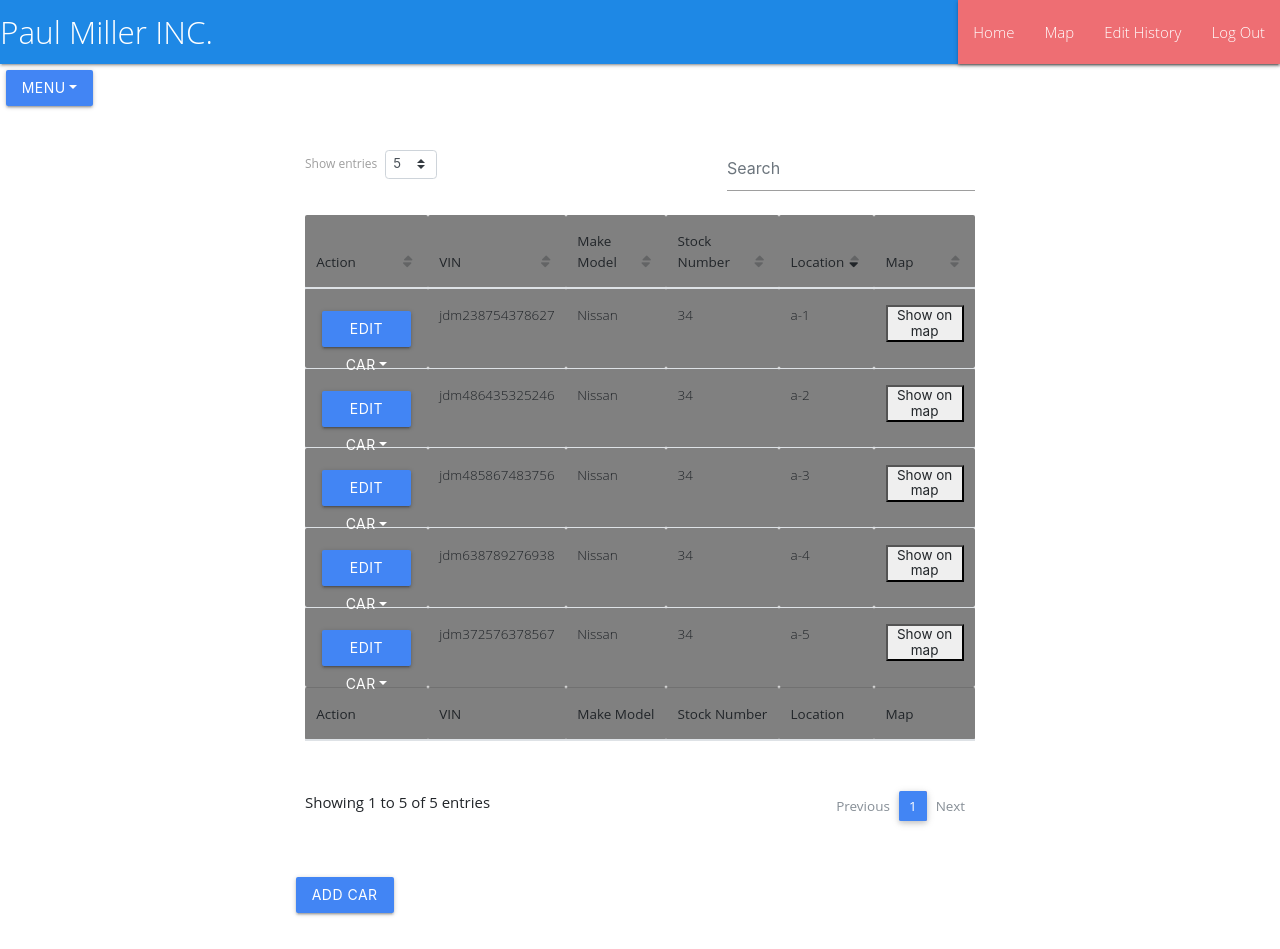
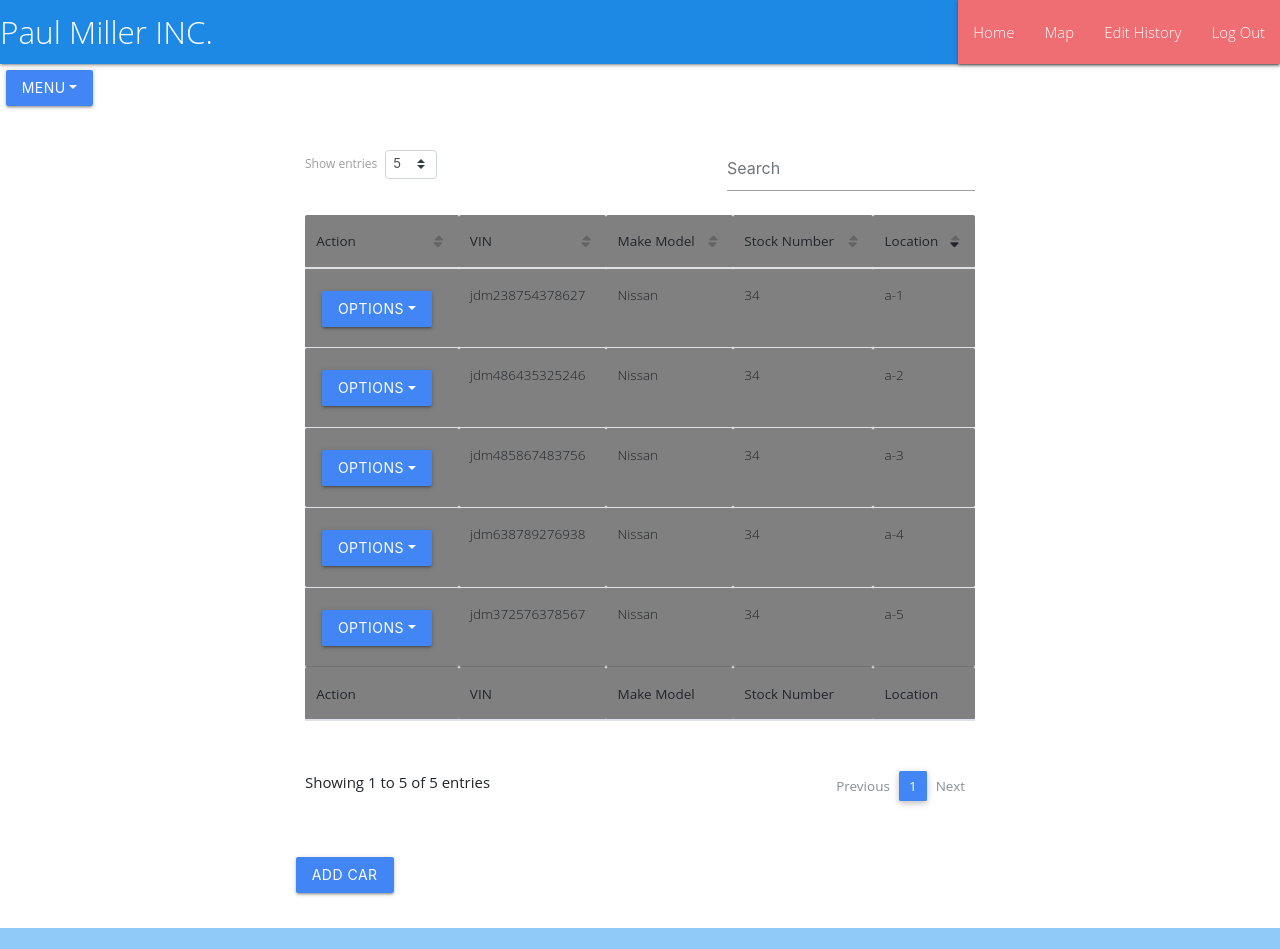
Before and after one commit to jaredhynes/PaulMillerParkingManager, a React (Create React App) app in the folder my-app/: page / in a window 1280 px wide. After the commit the page ends 928 px from the top, so only its background shows below. Built offline with nearby package versions, Linux system fonts and the light colour scheme; data requests are answered from the project's data file.

Commit message:
show on map looks better

```diff
--- a/my-app/src/Components/Views/ParkingMap.js
+++ b/my-app/src/Components/Views/ParkingMap.js
@@ -8,7 +8,7 @@
 function ParkingMap(props) {
   let carList = props.carList
 
-  let cars2d = [...Array(6)].map(e => [...Array(6)].map(a => null));
+  let cars2d = [...Array(6)].map(() => Array(6).fill(null));
 
   carList.map(car => {
     let location = car.newSpot
--- a/my-app/src/Components/Views/TableOfCars.js
+++ b/my-app/src/Components/Views/TableOfCars.js
@@ -15,16 +15,13 @@
 const TableOfCars = (props) => {
 
     props.carList.map(car => {
-        car.bttn = <DropdownButton id="dropdown-basic-button" title="Edit car">
+        car.bttn = <DropdownButton id="dropdown-basic-button" title="Options">
         <Dropdown.Item onClick={() => props.swalEditCar(car)}>Change Location</Dropdown.Item>
         <Dropdown.Item onClick={() => swalArchiveCar(car)}>Archive Car</Dropdown.Item>
         <Dropdown.Item onClick={() => swalDeleteCar(car)}>Delete Car</Dropdown.Item>
+        <Dropdown.Item><Link to="/map">Show on map</Link></Dropdown.Item>
       </DropdownButton>
       })
-
-    props.carList.map(car => {
-      car.bttn2 = <button onClick={Redirect}><Link to="/map">Show on map</Link></button>
-    })
       const [datatable, setDatatable] = React.useState({
         columns: [
           {
@@ -55,11 +52,6 @@
             label: 'Location',
             field: 'newSpot',
             width: 110,
-          },
-          {
-            label: 'Map',
-            field: 'bttn2',
-            width: 20
           }
         ],
           rows: props.carList
```
